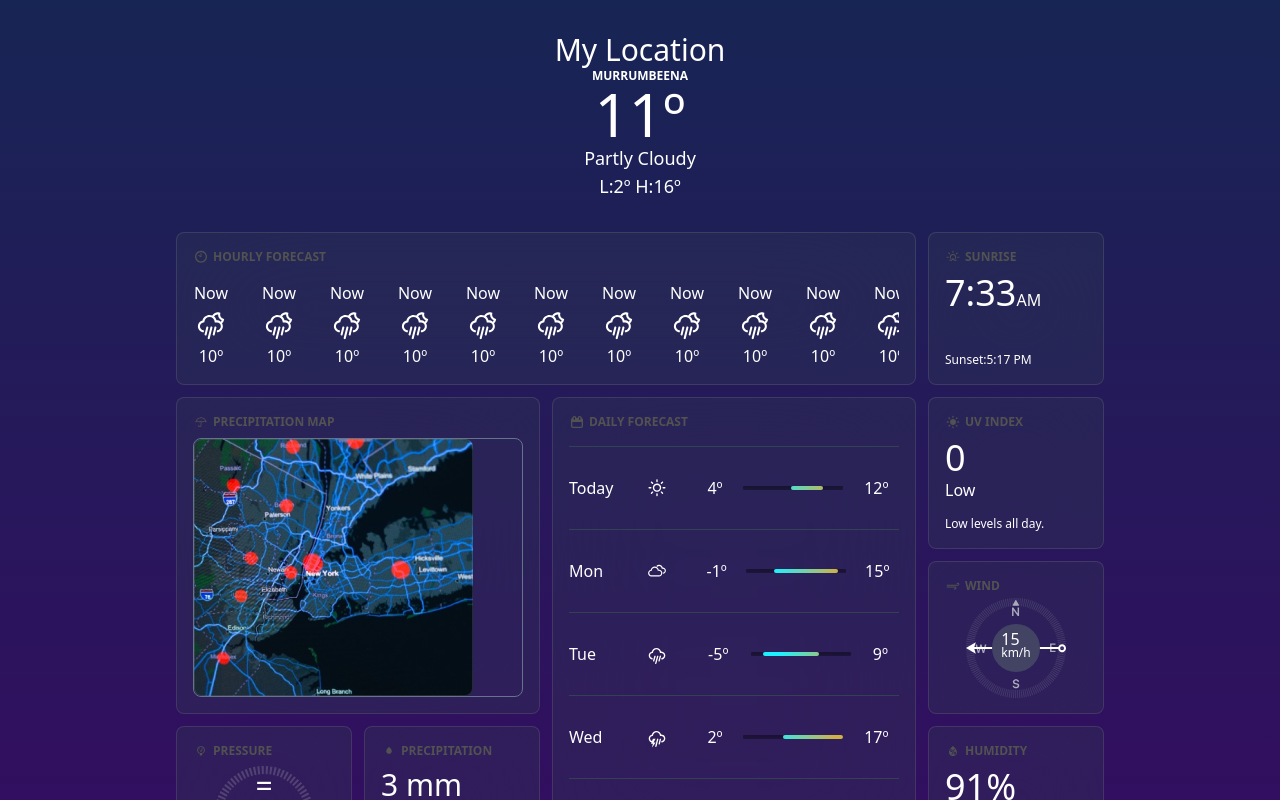
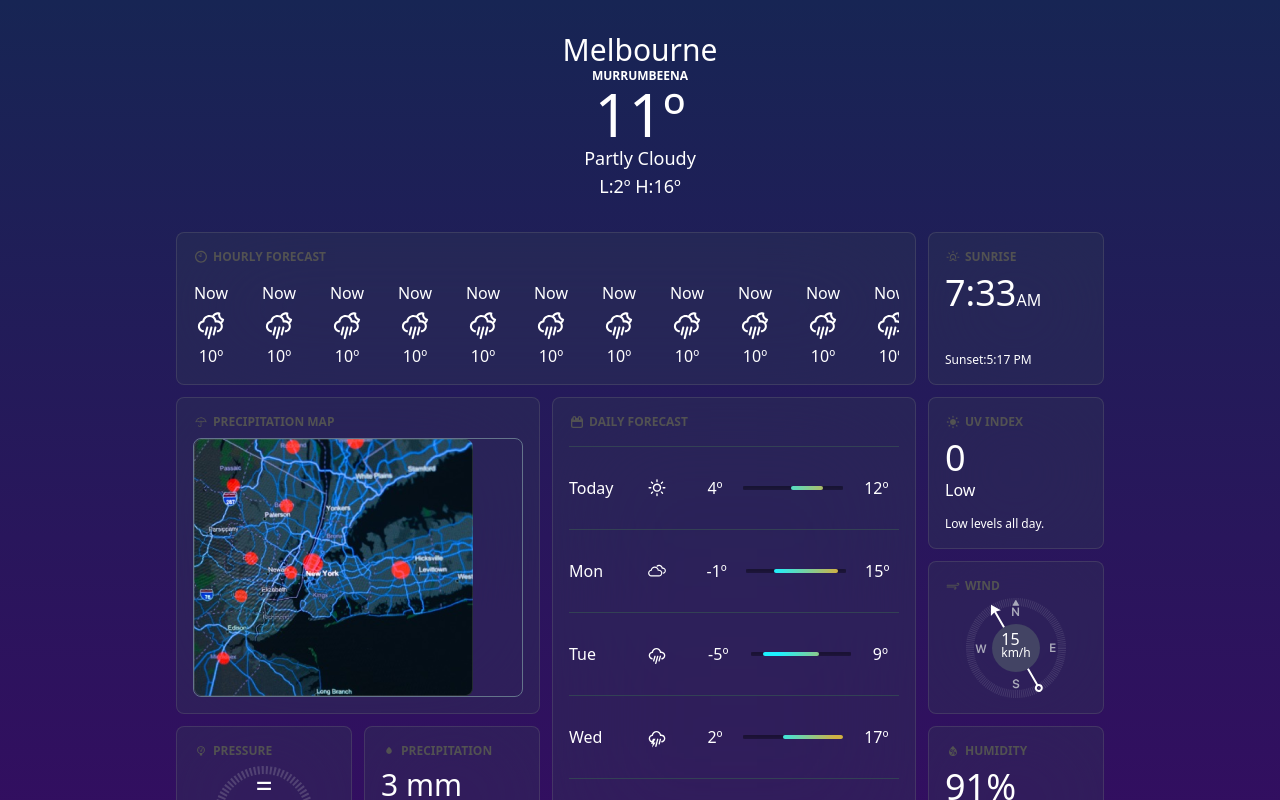
Before and after one commit to rajbhandarimanik/weather-app, a React (Vite) app: page / in a window 1280 px wide. Shown: the top 800 px of the page. Built offline with nearby package versions, Linux system fonts and the light colour scheme.

Commit message:
Rotation attribute on svg rotation on various components.

```diff
--- a/src/App.jsx
+++ b/src/App.jsx
@@ -13,19 +13,12 @@ import Averages from './components/features/Averages';
 import Precipitation from './components/features/Precipitation';
 import Visibility from './components/features/Visibility';
 import Map from './components/features/Map';
+import Header from './components/features/Header';
 
 function App() {
   return (
     <div className="min-h-dvh min-w-full bg-gradient-to-b from-blue-950 to-purple-950 text-white pb-8">
-      <section className="container mx-auto flex justify-center  py-8">
-        <div className="w-fit text-center">
-          <h1 className="text-3xl">My Location</h1>
-          <h3 className="uppercase font-bold text-xs">Murrumbeena</h3>
-          <span className="text-6xl font-thin">11º</span>
-          <h2 className="text-lg text-semibold">Partly Cloudy</h2>
-          <p className="text-lg text-semibold">L:2º H:16º</p>
-        </div>
-      </section>
+      <Header />
 
       <section className="container px-4 mx-auto xl:w-9/12 2xl:w-7/12 ">
         <div
--- /dev/null
+++ b/src/components/features/Header.jsx
@@ -0,0 +1,18 @@
+import { useState } from 'react';
+
+const Header = () => {
+  const [location, setLocation] = useState('Melbourne');
+
+  return (
+    <section className="container mx-auto flex justify-center  py-8">
+      <div className="w-fit text-center">
+        <h1 className="text-3xl">{location}</h1>
+        <h3 className="uppercase font-bold text-xs">Murrumbeena</h3>
+        <span className="text-6xl font-thin">11º</span>
+        <h2 className="text-lg text-semibold">Partly Cloudy</h2>
+        <p className="text-lg text-semibold">L:2º H:16º</p>
+      </div>
+    </section>
+  );
+};
+export default Header;
--- a/src/components/features/Pressure.jsx
+++ b/src/components/features/Pressure.jsx
@@ -26,6 +26,7 @@ const Pressure = () => {
                 rx="2"
                 fill="#D9D9D9"
                 //this is for the rotation of the pressure bar.
+                //the fist angle is rotating angle.
                 transform="rotate(0 60 60)"
               />
               <path
--- a/src/components/features/Wind.jsx
+++ b/src/components/features/Wind.jsx
@@ -55,6 +55,8 @@ const Wind = () => {
             clip-rule="evenodd"
             d="M0 50L9.80392 55.7735L8.33333 51H92.2301C92.5834 52.839 94.172 54.2265 96.0784 54.2265C98.2443 54.2265 100 52.4356 100 50.2265C100 48.0174 98.2443 46.2265 96.0784 46.2265C94.3321 46.2265 92.8523 47.3909 92.3447 49H8.33333L9.80392 44.2265L0 50ZM94.1176 50.2265C94.1176 49.1219 94.9955 48.2265 96.0784 48.2265C97.1613 48.2265 98.0392 49.1219 98.0392 50.2265C98.0392 51.3311 97.1613 52.2265 96.0784 52.2265C94.9955 52.2265 94.1176 51.3311 94.1176 50.2265Z"
             fill="white"
+            //rotation angle is the first parameter and respectively for the center of rotation
+            transform="rotate(60 50 50)"
           />
           <circle cx="50" cy="50" r="24" fill="#434464" />
         </svg>
```
